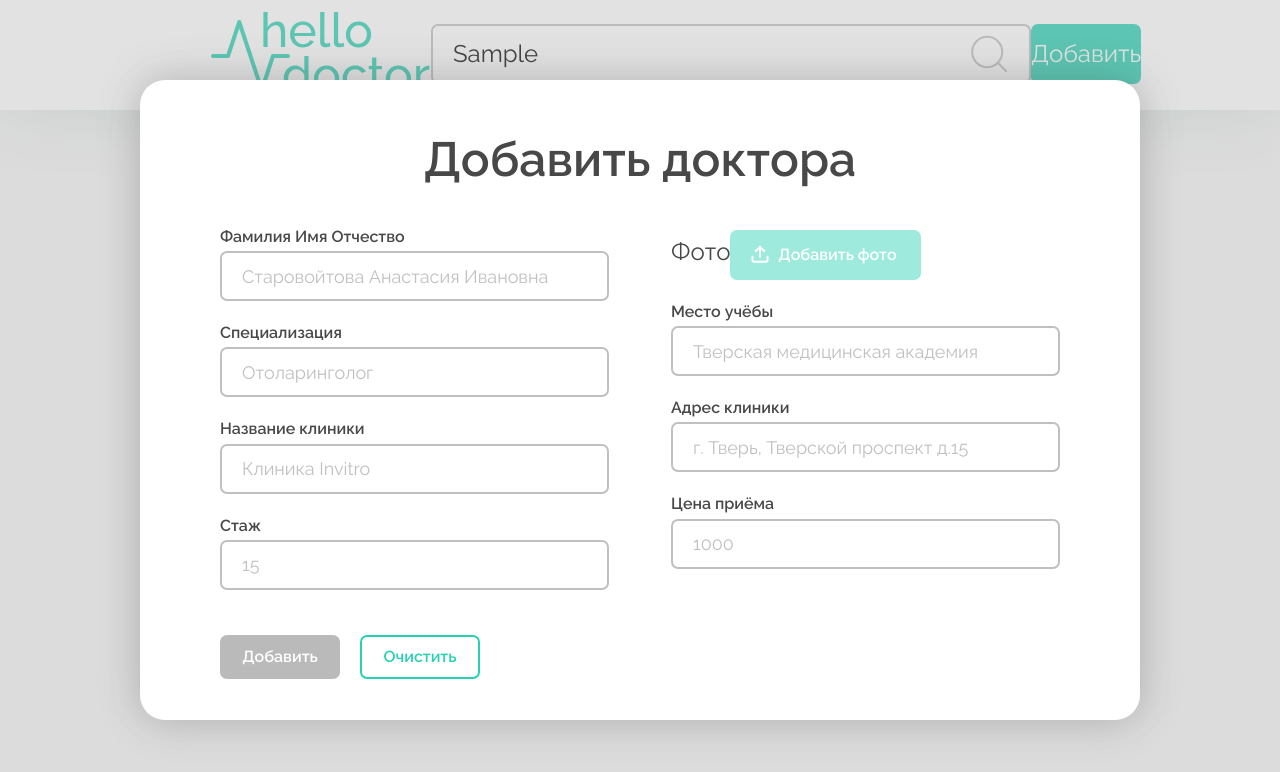
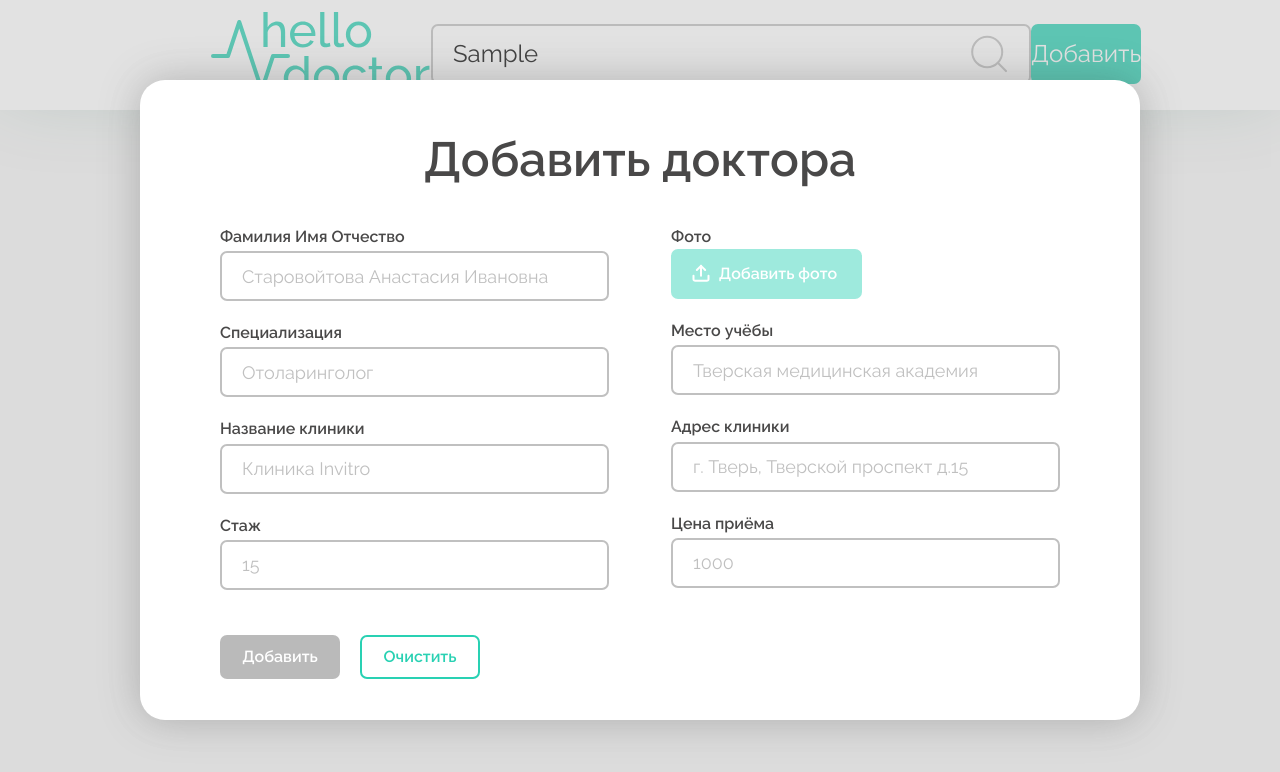
Before and after one commit to Chipi007/doctors-list, a React (Create React App) app: page / in a window 1280 px wide. Both pictures are taken after typing "Sample" into the empty fields and a click on the button "Добавить". Shown: the top 772 px of the page. Built offline with nearby package versions, Linux system fonts and the light colour scheme.

Commit message:
Change experience validation in the validation.js

```diff
--- a/src/components/inputFileGroup/InputFileGroup.jsx
+++ b/src/components/inputFileGroup/InputFileGroup.jsx
@@ -4,7 +4,7 @@ import s from './inputFileGroup.module.scss'
 export const InputFileGroup = ({textBtn, handleChange, photoName}) => {
   return (
     <div className={s.inputGroup}>
-        <label>Фото</label>
+        <label className={s.label}>Фото</label>
         <label htmlFor = 'file' className = {s.uploadButton}>{textBtn} фото</label>
         <input name = 'photo' className={s.hiddenButton} id = 'file' type = 'file' accept='image/*' onChange={e => handleChange(e)}/>
         <span className={s.span} htmlFor="file">{photoName}</span>
--- a/src/components/inputFileGroup/inputFileGroup.module.scss
+++ b/src/components/inputFileGroup/inputFileGroup.module.scss
@@ -1,5 +1,12 @@
 .inputGroup{
     margin: 0 0 25px;
+}
+.label{
+    display: block;
+    margin: 0 0 6px;
+    font-weight: 600;
+    font-size: 16px;
+    line-height: 83.9%;
 }
 .uploadButton{
     position: relative;
--- a/src/components/modal/validation.js
+++ b/src/components/modal/validation.js
@@ -2,14 +2,15 @@ import * as Yup from 'yup';
 
 const LettersError = 'Введите не меньше 5 буквенных символов';
 const emptyError = 'Поле не может быть пустым';
-const NumbersError = 'Введите не больше 5 числовых символов';
+const NumbersError5 = 'Введите не больше 5 числовых символов';
+const NumbersError2 = 'Введите не больше 2 числовых символов';
 
 export const validationSchema = Yup.object({
     fio: Yup.string().matches(/^([A-Za-zЁёА-я ]){5,50}$/, LettersError).required(emptyError),
     profession: Yup.string().matches(/^([A-Za-zЁёА-я ]){5,50}$/, LettersError).required(emptyError),
     hospital: Yup.string().matches(/^([A-Za-zЁёА-я ]){5,50}$/, LettersError).required(emptyError),
-    experience: Yup.string().matches(/^(\d){1,5}$/g, NumbersError).required(emptyError),
+    experience: Yup.string().matches(/^(\d){1,2}$/g, NumbersError2).required(emptyError),
     education: Yup.string().matches(/^([A-Za-zЁёА-я ]){5,50}$/, LettersError).required(emptyError),
     address: Yup.string().required(emptyError),
-    price: Yup.string().matches(/^(\d){1,5}$/g, NumbersError).required(emptyError)
+    price: Yup.string().matches(/^(\d){1,5}$/g, NumbersError5).required(emptyError)
 })
```
